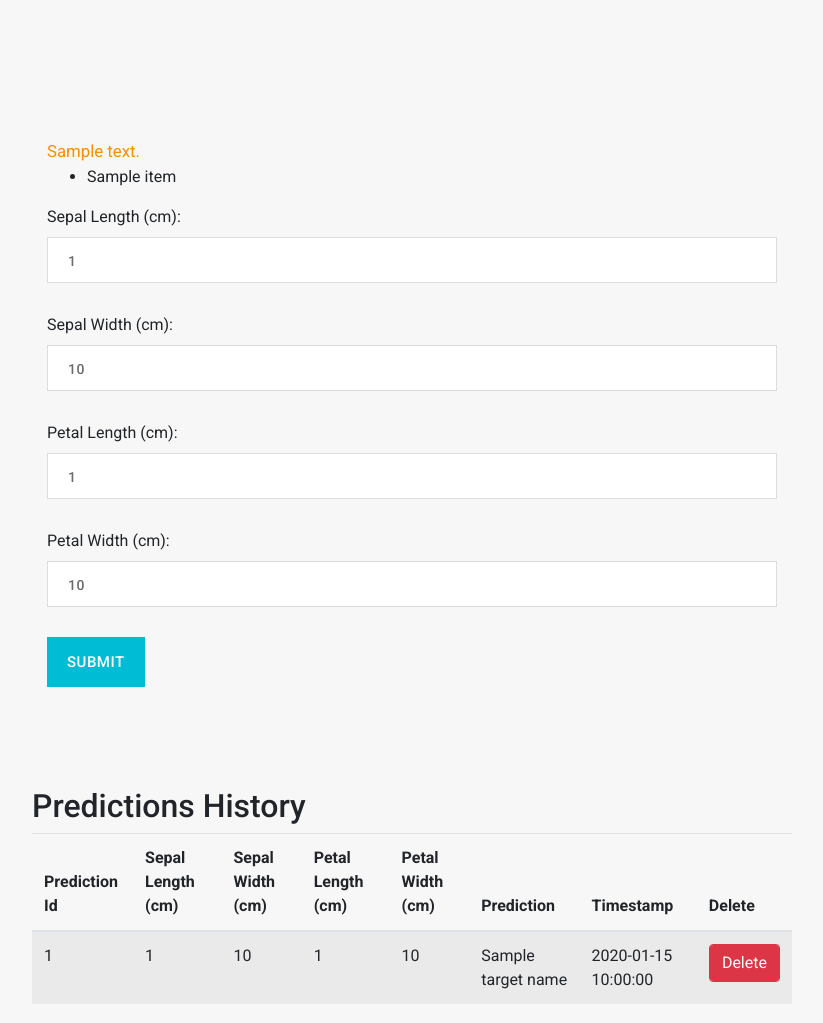
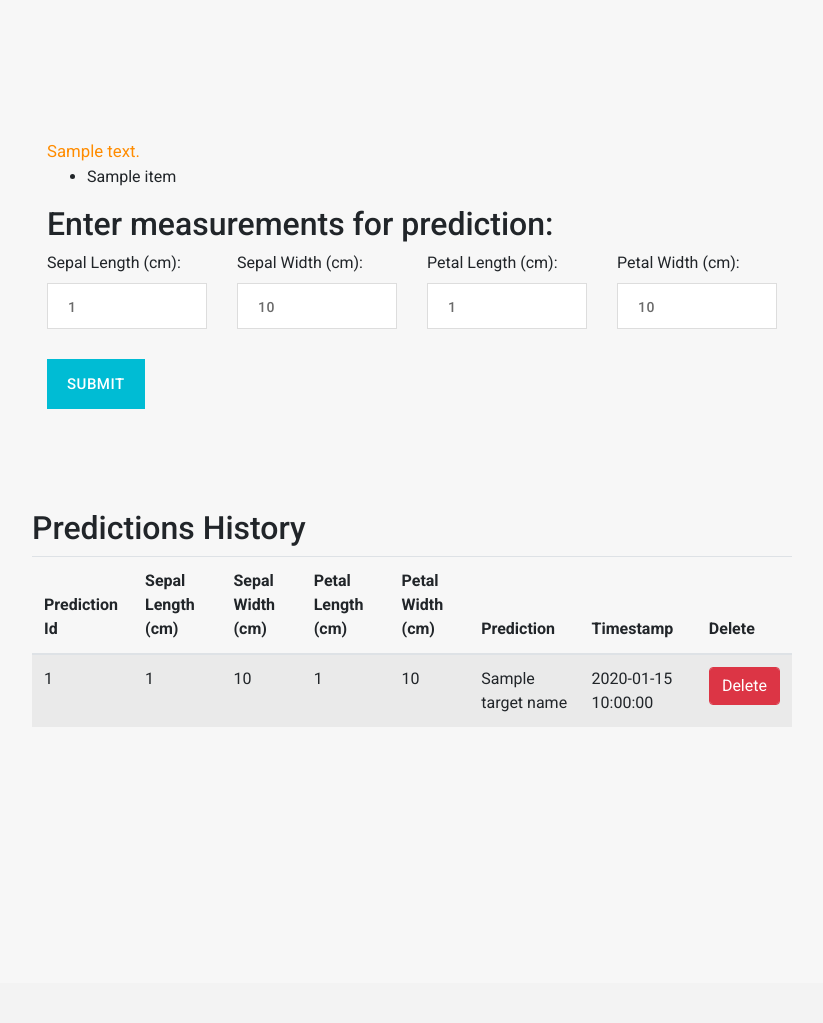
Before and after one commit to cheeseandwhiskers/irispredapp, a Flask app: template templates/predict.html in a window 1280 px wide. Shown: the part 224-1247 px from the top of the page, without its empty margins (228-1051 px from the left). After the commit the page ends 936 px from the top, so only its background shows below. Run offline with Flask 2, Linux system fonts and the light colour scheme; the template is opened without the code that fills it: most values are stand-ins (such as "Sample title", 1, 10 or a date in 2020); some libraries are stand-ins or nearby versions.

Commit message:
Update predict.html

```diff
--- a/config/Settings.py
+++ b/config/Settings.py
@@ -3,13 +3,13 @@ import os
 class Settings:
     secret="sajdjsah#@!$#cxbcxbn(*12ssap[s"
 
-    #Heroku database settings
+    # Heroku database settings
     host=os.environ['HOST']
     database=os.environ['DATABASE']
     user=os.environ['USERNAME']
     password=os.environ['PASSWORD']
 
-    #local dev database settings
+    # #local dev database settings
     # host='localhost'
     # database='iris_db'
     # user='root'
--- a/templates/predict.html
+++ b/templates/predict.html
@@ -102,6 +102,9 @@ https://templatemo.com/tm-541-host-cloud
             {% endif %}
           </div>
           <div class="col-md-8 offset-md-2">
+            <div class="content">
+              <h2>Enter measurements for prediction: </h2>
+            </div>
             <div name="content" class="content">
               <div class="contact-form">
                 <form id="predictform" name="predictform" method="POST" action="/doPrediction">
@@ -112,25 +115,25 @@ https://templatemo.com/tm-541-host-cloud
                     {% set petal_width=data['formInput']['pw'] %}
                   {% endif %}
                   <div class="row">
-                    <div class="col-md-12 col-sm-12">
+                    <div class="col-md-3 col-sm-3">
                       <fieldset>
                         <label for="sepal_length">Sepal Length (cm):</label><br>
                         <input name="sepal_length" type="text" id="sepal_length" placeholder="Sepal Length" required="" value="{{ sepal_length if sepal_length else '' }}">
                       </fieldset>
                     </div>
-                    <div class="col-md-12 col-sm-12">
+                    <div class="col-md-3 col-sm-3">
                       <fieldset>
                         <label for="sepal_width">Sepal Width (cm):</label><br>
                         <input name="sepal_width" type="text" id="sepal_width" placeholder="Sepal Width" required="" value="{{ sepal_width if sepal_width else '' }}">
                       </fieldset>
                     </div>
-                    <div class="col-md-12 col-sm-12">
+                    <div class="col-md-3 col-sm-3">
                       <fieldset>
                         <label for="petal_length">Petal Length (cm):</label><br>
                         <input name="petal_length" type="text" id="petal_length" placeholder="Petal Length" required="" value="{{ petal_length if petal_length else '' }}">
                       </fieldset>
                     </div>
-                    <div class="col-md-12 col-sm-12">
+                    <div class="col-md-3 col-sm-3">
                       <fieldset>
                         <label for="petal_width">Petal Width (cm):</label><br>
                         <input name="petal_width" type="text" id="petal_width" placeholder="Petal Width" required="" value="{{ petal_width if petal_width else '' }}">
```
